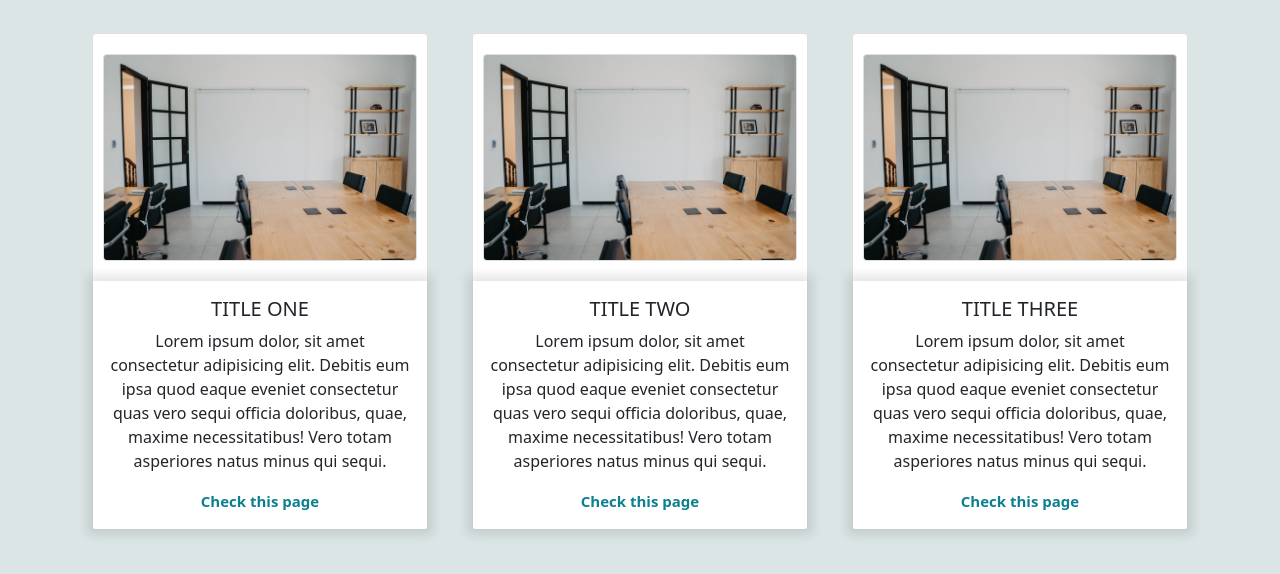
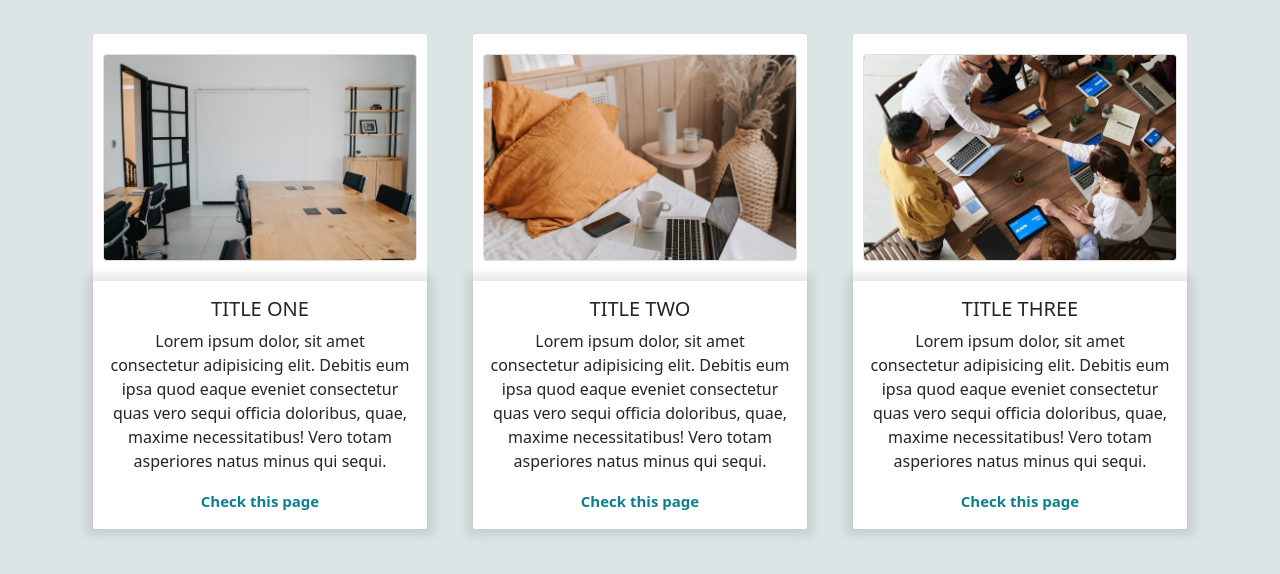
Before and after one commit to erenlerfirat/FiratPortfolio, a website: page index.html in a window 1280 px wide. Shown: the part 186-760 px from the top of the page. Drawn offline with nearby package versions, Linux system fonts and the light colour scheme.

Commit message:
Last update for images

```diff
--- a/index.html
+++ b/index.html
@@ -68,7 +68,7 @@
                 </div>
                 <div class="col-md-4">
                     <div class="card text-center">
-                        <img src="Images/pexels1.jpg" class="card img-top" alt="">
+                        <img src="Images/pexels2.jpg" class="card img-top" alt="">
                         <div class="card-body">
                             <h5 class="card-title">TITLE TWO</h5>
                             <p>Lorem ipsum dolor, sit amet consectetur adipisicing elit. Debitis eum ipsa quod eaque eveniet
@@ -80,7 +80,7 @@
                 </div>
                 <div class="col-md-4">
                     <div class="card text-center">
-                        <img src="Images/pexels1.jpg" class="card img-top" alt="">
+                        <img src="Images/pexels3.jpg" class="card img-top" alt="">
                         <div class="card-body">
                             <h5 class="card-title">TITLE THREE</h5>
                             <p>Lorem ipsum dolor, sit amet consectetur adipisicing elit. Debitis eum ipsa quod eaque eveniet
```
